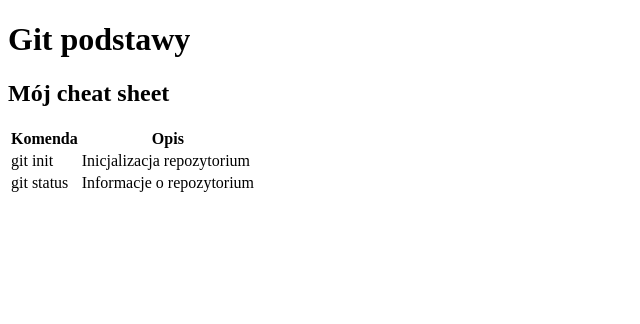
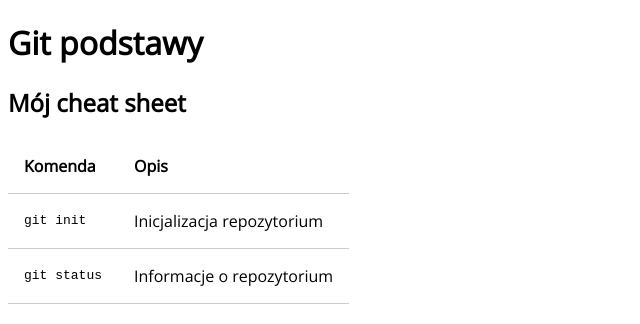
Before and after one commit to degregar/probable-octo-giggle, a plain HTML site: page index.html in a window 1280 px wide. Shown: the whole page, without its empty margins (0-640 px from the left). Drawn offline with nearby package versions, Linux system fonts and the light colour scheme.

Commit message:
nowe style tabelki i fonty

```diff
--- a/index.html
+++ b/index.html
@@ -6,6 +6,7 @@
     <meta name="viewport" content="width=device-width, initial-scale=1.0">
     <title>GIT początki</title>
     <link rel="stylesheet" href="styles.css">
+    <link href="https://fonts.googleapis.com/css2?family=Open+Sans&display=swap" rel="stylesheet">
 </head>
 
 <body>
--- a/styles.css
+++ b/styles.css
@@ -0,0 +1,21 @@
+html,
+body {
+    font-family: "Open Sans", sans-serif;
+}
+
+table,
+tr {
+    border-collapse: collapse;
+}
+
+th,
+td {
+    padding: 1rem;
+    border-bottom: 1px solid #ccc;
+    text-align: left;
+    margin: 0;
+}
+
+tr td:first-child {
+    font-family: monospace;
+}
```
